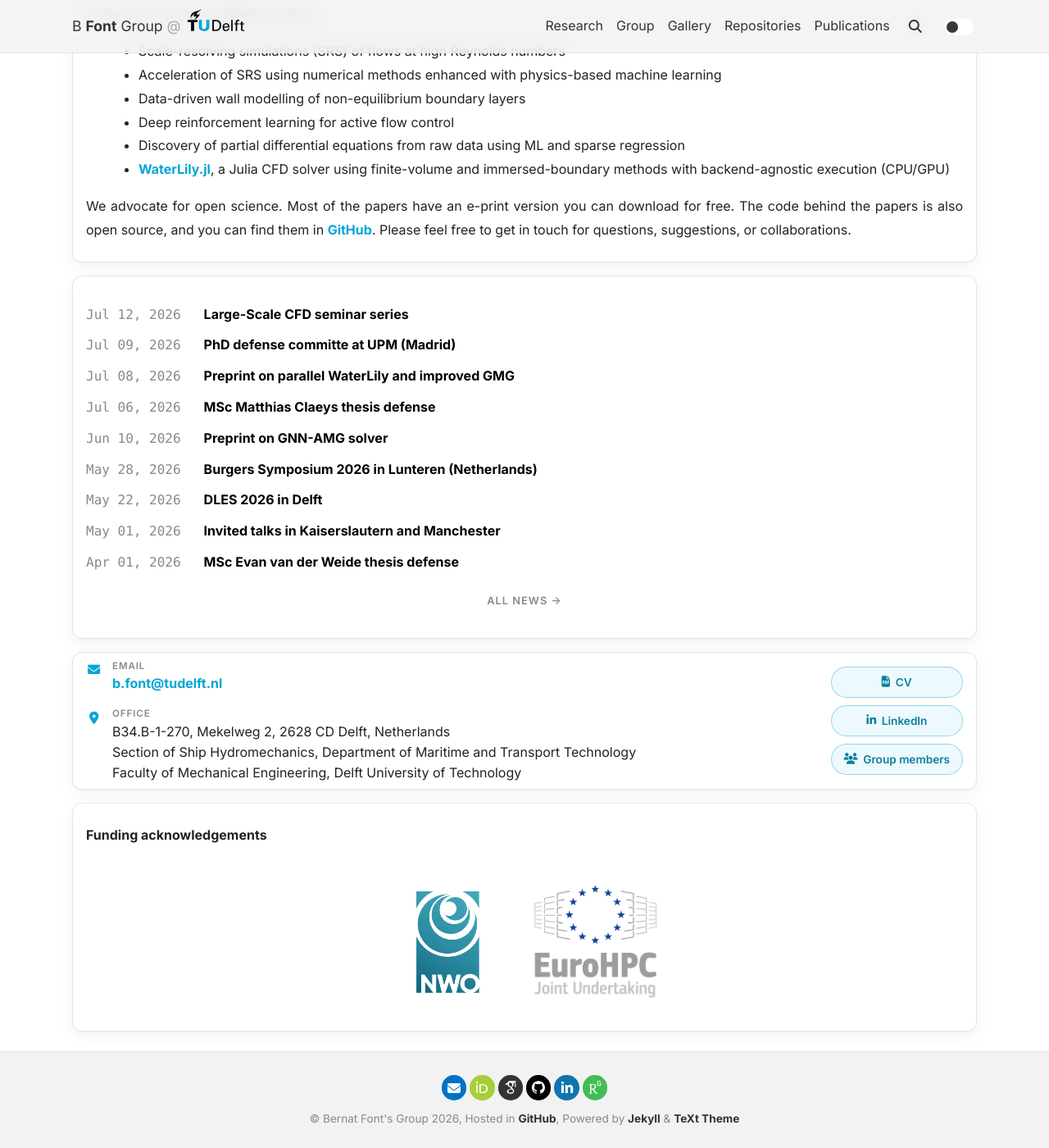
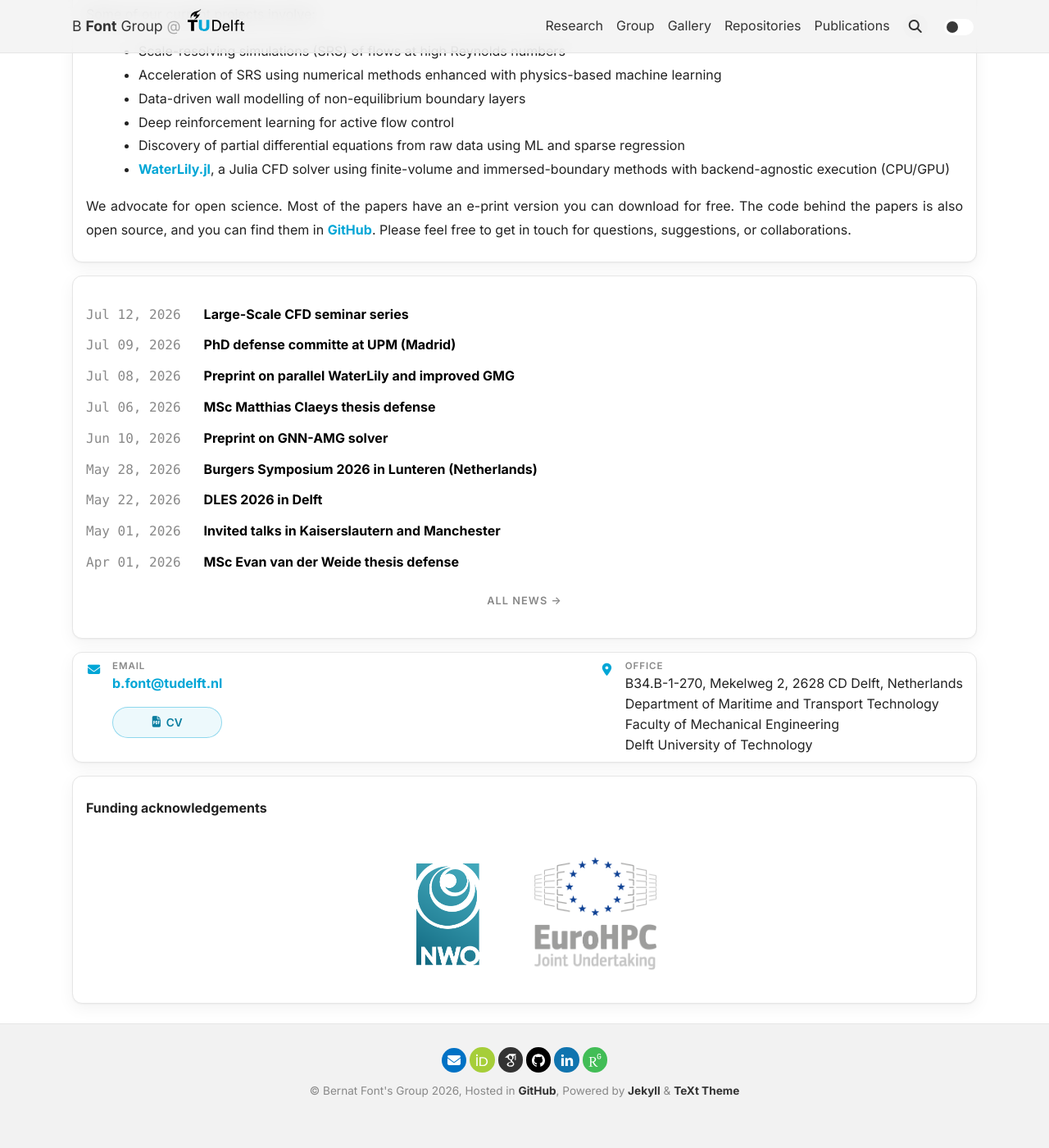
Before and after one commit to b-fg/b-fg.github.io, a Jekyll site: the page built from index.md, in a window 1280 px wide and 1400 px high, scrolled down 220 px. Shown: the whole window at 82% size. Built offline with Jekyll 4.4.1, drawn with Linux system fonts in a browser that asks for light colours; nearby versions of some CDN libraries; emoji names are drawn with the system emoji font; after the commit the page ends 1586 px from its top, so only the background shows below that.

Commit message:
Contact card: CV chip under email, office block on the right
Assisted-By: Claude Fable 5 <noreply@anthropic.com>

```diff
--- a/_includes/cv_and_contact.html
+++ b/_includes/cv_and_contact.html
@@ -10,26 +10,29 @@
                     <a href="mailto:b.font@tudelft.nl">b.font@tudelft.nl</a>
                 </div>
             </div>
+            <div class="contact-card__links">
+                <a class="contact-chip" href="https://raw.githubusercontent.com/b-fg/CV.tex/master/main.pdf" target="_blank" rel="noopener">
+                    <i class="fas fa-file-pdf" aria-hidden="true"></i> CV
+                </a>
+                <!-- <a class="contact-chip" href="https://www.linkedin.com/in/{{ site.author.linkedin }}" target="_blank" rel="noopener">
+                    <i class="fab fa-linkedin-in" aria-hidden="true"></i> LinkedIn
+                </a> -->
+                <!-- <a class="contact-chip" href="/group">
+                    <i class="fas fa-users" aria-hidden="true"></i> Group members
+                </a> -->
+            </div>
+        </div>
+        <div class="contact-card__info">
             <div class="contact-card__item">
                 <i class="fas fa-map-marker-alt" aria-hidden="true"></i>
                 <div>
                     <span class="contact-card__label">Office</span>
                     B34.B-1-270, Mekelweg 2, 2628 CD Delft, Netherlands<br>
-                    Section of Ship Hydromechanics, Department of Maritime and Transport Technology<br>
-                    Faculty of Mechanical Engineering, Delft University of Technology
+                    Department of Maritime and Transport Technology<br>
+                    Faculty of Mechanical Engineering<br>
+                    Delft University of Technology
                 </div>
             </div>
         </div>
-        <div class="contact-card__links">
-            <a class="contact-chip" href="https://raw.githubusercontent.com/b-fg/CV.tex/master/main.pdf" target="_blank" rel="noopener">
-                <i class="fas fa-file-pdf" aria-hidden="true"></i> CV
-            </a>
-            <a class="contact-chip" href="https://www.linkedin.com/in/{{ site.author.linkedin }}" target="_blank" rel="noopener">
-                <i class="fab fa-linkedin-in" aria-hidden="true"></i> LinkedIn
-            </a>
-            <a class="contact-chip" href="/group">
-                <i class="fas fa-users" aria-hidden="true"></i> Group members
-            </a>
-        </div>
     </div>
 </div>
--- a/_sass/custom.scss
+++ b/_sass/custom.scss
@@ -594,7 +594,7 @@ div.repo-card .repo a:hover {
 /* ===== Home: CV & contact card ===== */
 .contact-card {
   display: flex;
-  align-items: center;
+  align-items: flex-start;
   justify-content: space-between;
   gap: 1.5rem 3rem;
   flex-wrap: wrap;
@@ -628,6 +628,7 @@ div.repo-card .repo a:hover {
 .contact-card__links {
   display: grid;  /* items stretch to the widest chip for a tidy column */
   gap: .6rem;
+  margin-left: 2rem;  /* indent past the icon column, aligned with the text */
 }
 .contact-chip {
   display: inline-flex;
```
